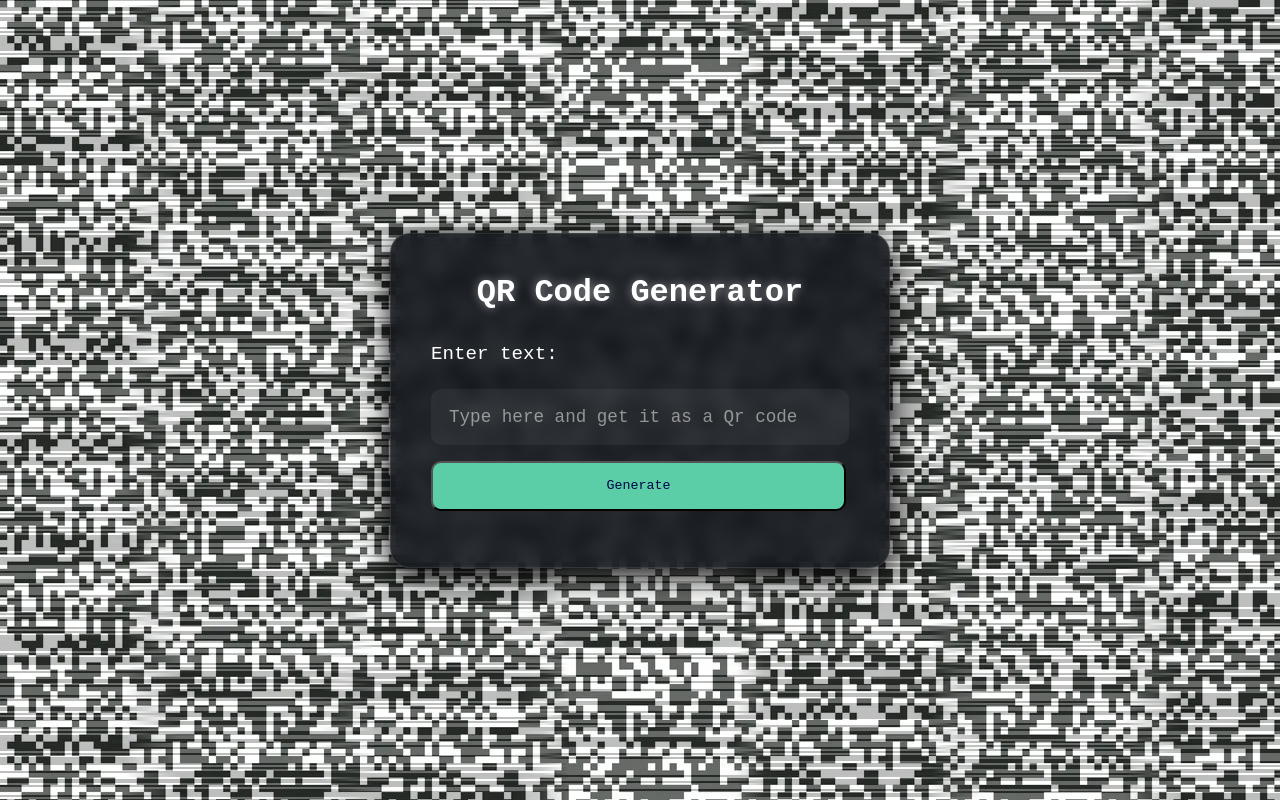
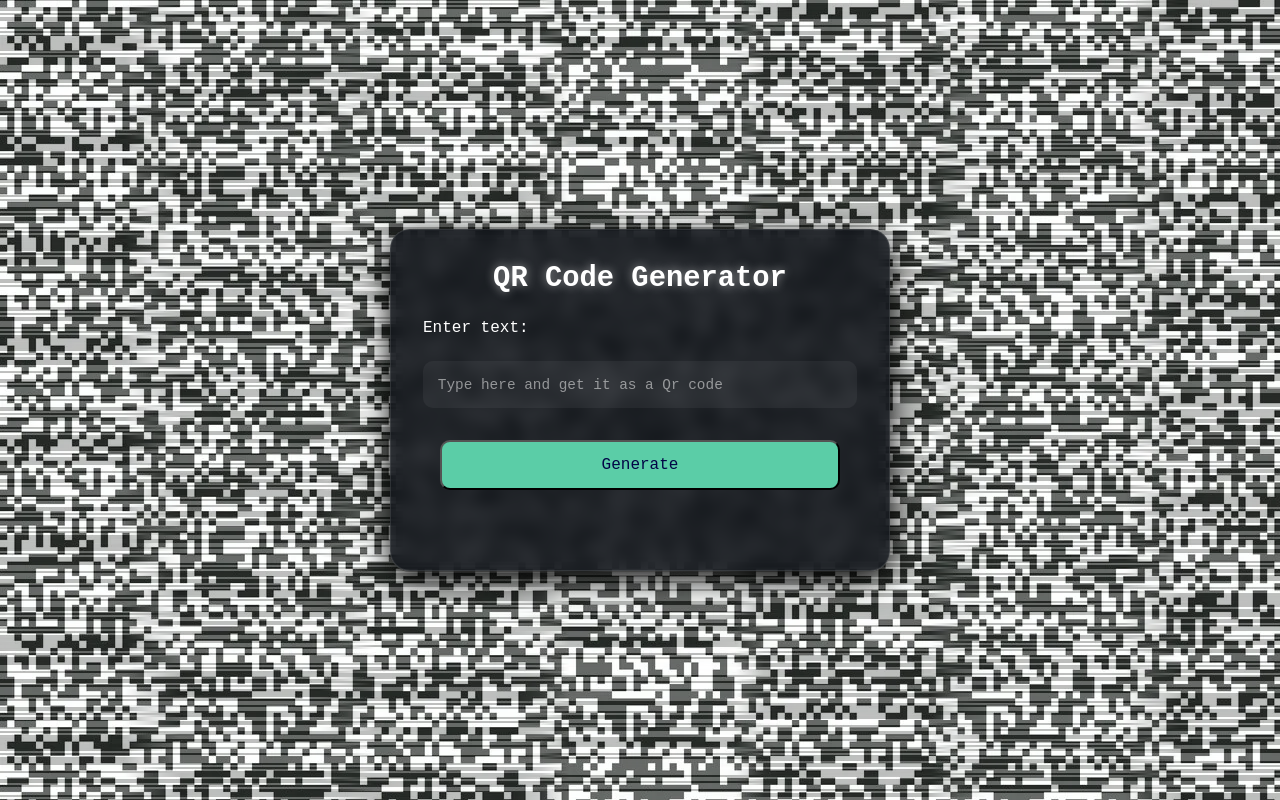
Before and after one commit to Vasanth-Rajendran221/Qrocdegenerator, a plain HTML site: page New folder/index.html in a window 1280 px wide. Drawn offline with Linux system fonts and the light colour scheme.

Commit message:
style.css

```diff
--- a/New folder/style.css
+++ b/New folder/style.css
@@ -21,7 +21,6 @@ body {
     justify-content: center;
     position: relative;
     overflow: hidden;
-
 }
 
 .stars {
@@ -48,22 +47,20 @@ body {
 }
 
 .container {
-
     background: rgba(13, 17, 23, 0.85);
-    padding: 2.5rem;
+    padding: 2rem;
     border-radius: 20px;
     box-shadow: 0 8px 32px 0 rgb(0, 0, 0);
     backdrop-filter: blur(8px);
     border: 1px solid rgba(255, 255, 255, 0.1);
     width: 90%;
     max-width: 500px;
-
 }
 
 h1 {
     color: #fff;
-    margin-bottom: 2rem;
-    font-size: 2rem;
+    margin-bottom: 1.5rem;
+    font-size: 1.8rem;
     text-align: center;
     text-shadow: 0 0 10px rgba(255, 255, 255, 0.5);
 }
@@ -76,30 +73,56 @@ h1 {
 
 label {
     color: #fff;
-    font-size: 1.2rem;
+    font-size: 1rem;
     margin-bottom: 0.5rem;
 }
 
 input {
     width: 100%;
-    padding: 1rem;
+    padding: 0.8rem;
     border: 2px solid rgba(255, 255, 255, 0);
     border-radius: 10px;
     background: rgba(255, 255, 255, 0.05);
     color: #fff;
-    font-size: 1.1rem;
+    font-size: 1rem;
     transition: all 0.3s ease;
 }
 
 input:focus {
     outline: none;
     border-color: rgba(100, 149, 237, 0.5);
-    box-shadow: 0 0 15px rgba(100, 149, 237, 0.3);
+    box-shadow: 0 0 10px rgba(100, 149, 237, 0.3);
     background: rgba(255, 255, 255, 0.1);
 }
 
 input::placeholder {
     color: rgba(255, 255, 255, 0.5);
+    font-size: 0.9rem;
+}
+
+.smtg {
+    background-color: rgb(91, 205, 167);
+    color: rgb(3, 5, 70);
+    border-radius: 10px;
+    width: 100%;
+    max-width: 400px;
+    height: 50px;
+    text-align: center;
+    display: flex;
+    justify-content: center;
+    align-items: center;
+    cursor: pointer;
+    transition: background-color 0.3s ease;
+    font-size: 1rem;
+    margin: 1rem auto;
+}
+
+.qrcont {
+    display: flex;
+    align-items: center;
+    justify-content: center;
+    margin-top: 1rem;
+    flex-wrap: wrap;
 }
 
 @media (max-width: 480px) {
@@ -112,25 +135,16 @@ input::placeholder {
     }
 
     input {
-        font-size: 1rem;
-        padding: 0.8rem;
+        font-size: 0.9rem;
+        padding: 0.6rem;
+    }
+
+    .smtg {
+        height: 45px;
+        font-size: 0.9rem;
+    }
+
+    .qrcont {
+        margin-top: 0.5rem;
     }
 }
-
-.smtg{
-    background-color: rgb(91, 205, 167);
-    animation-name:inherit;
-    color: rgb(3, 5, 70);
-    border-radius: 10px;
-    width: 415px;
-    height: 50px;
-    text-align: center;
-    align-items: center;
-    cursor: pointer;
-    transition: background-color 1.8s ease;
-}
-.qrcont{
-    display: flex;
-    align-items: center;
-    justify-content: center;
-}
```
